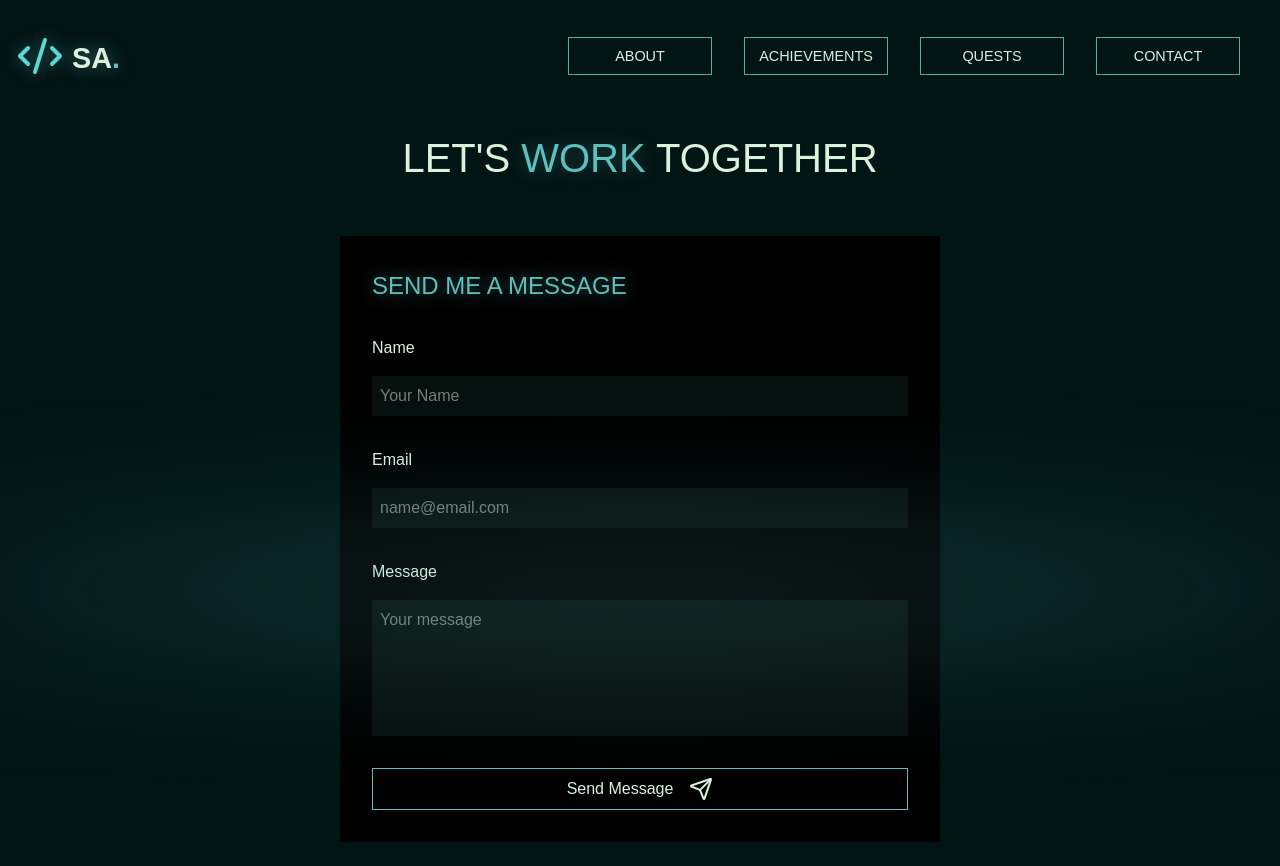
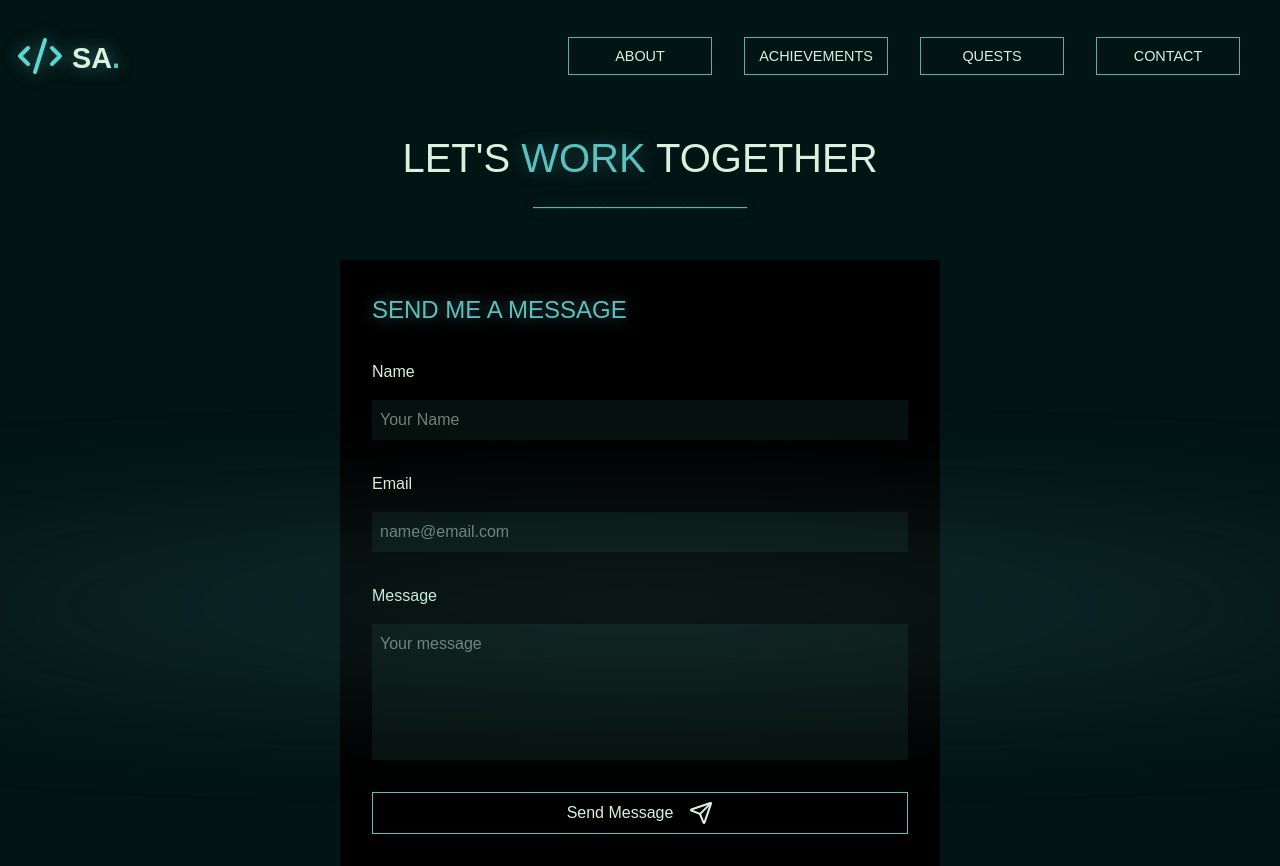
Before and after one commit to Shazia-001/Portfolio, a React (Vite) app: page /contact in a window 1280 px wide. Before the commit the page ends 842 px from the top, so only its background shows below. Built offline with nearby package versions, Linux system fonts and the light colour scheme; a web font is replaced by a local one.

Commit message:
design added

```diff
--- a/src/pages/ContactLinks.tsx
+++ b/src/pages/ContactLinks.tsx
@@ -66,6 +66,7 @@ export default function ContactLinks () {
             <form onSubmit={handleSubmit} className="contactpage">
 
                 <div className="header">LET'S <span className="dot work">WORK</span> TOGETHER</div>
+                <div className="line dot work">________________________</div>
 
                 <div className="contactBox">
 
```
